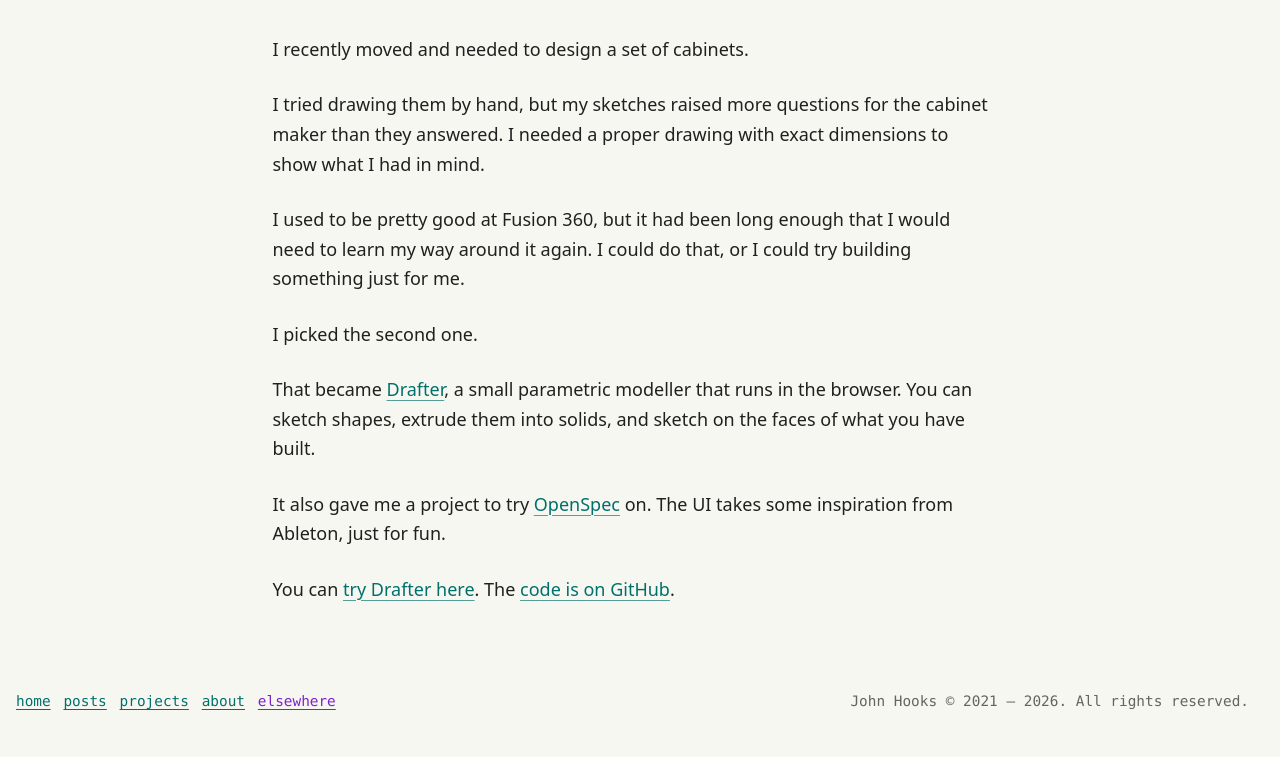
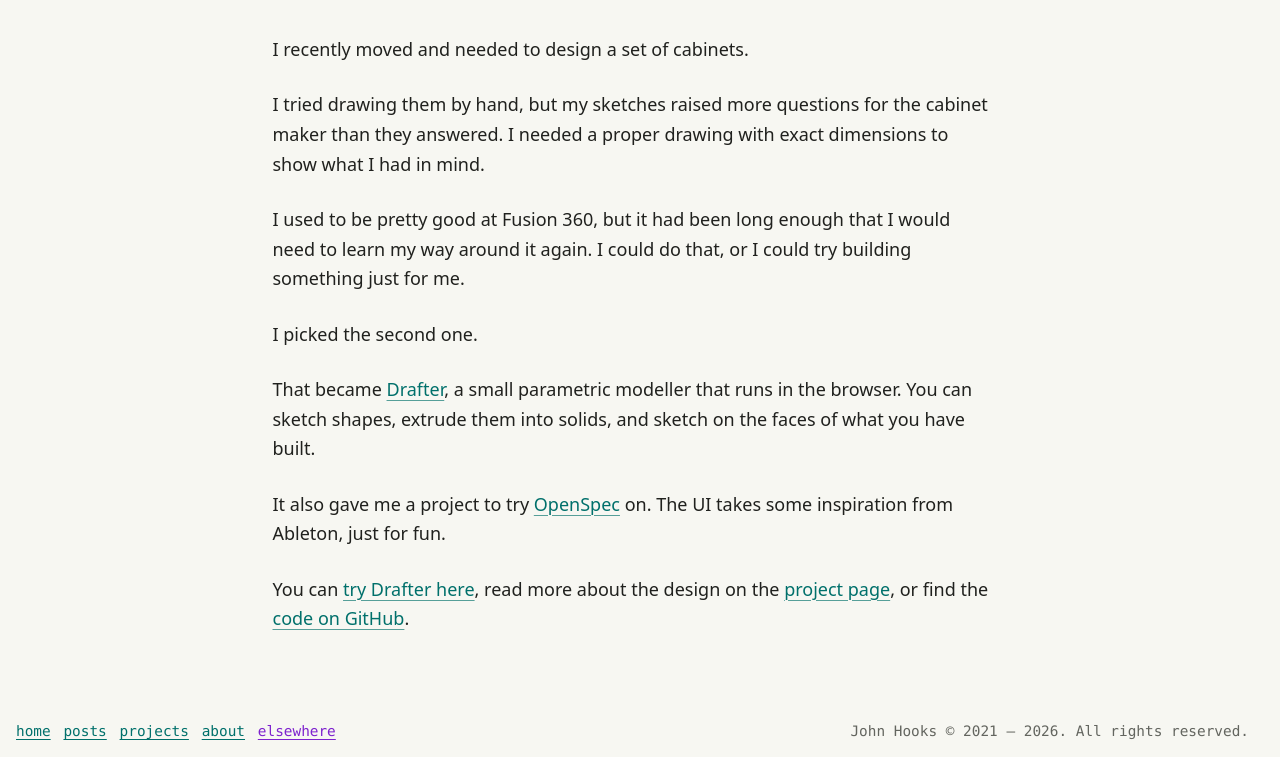
Before and after one commit to johnhooks/johnhooks.github.io, an Astro site: page /posts/i-needed-some-cabinets in a window 1280 px wide. Shown: the part 229-986 px from the top of the page. Before the commit the page ends 957 px from the top, so only its background shows below. Built offline with nearby package versions, Linux system fonts and the light colour scheme; Astro itself is replaced by a stand-in of ours; no server answers.

Commit message:
docs: link cabinet post to drafter project

```diff
--- a/src/content/posts/i-needed-some-cabinets.md
+++ b/src/content/posts/i-needed-some-cabinets.md
@@ -27,8 +27,9 @@ of what you have built.
 It also gave me a project to try [OpenSpec](https://github.com/Fission-AI/OpenSpec) on.
 The UI takes some inspiration from Ableton, just for fun.
 
-You can [try Drafter here](https://drafter.johnhooks.io). The
-[code is on GitHub](https://github.com/johnhooks/drafter).
+You can [try Drafter here](https://drafter.johnhooks.io), read more about the design on
+the [project page](/projects/drafter), or find the
+[code on GitHub](https://github.com/johnhooks/drafter).
 
 <!--
 TODO: Once the cabinet design and build are finished, add:
```
